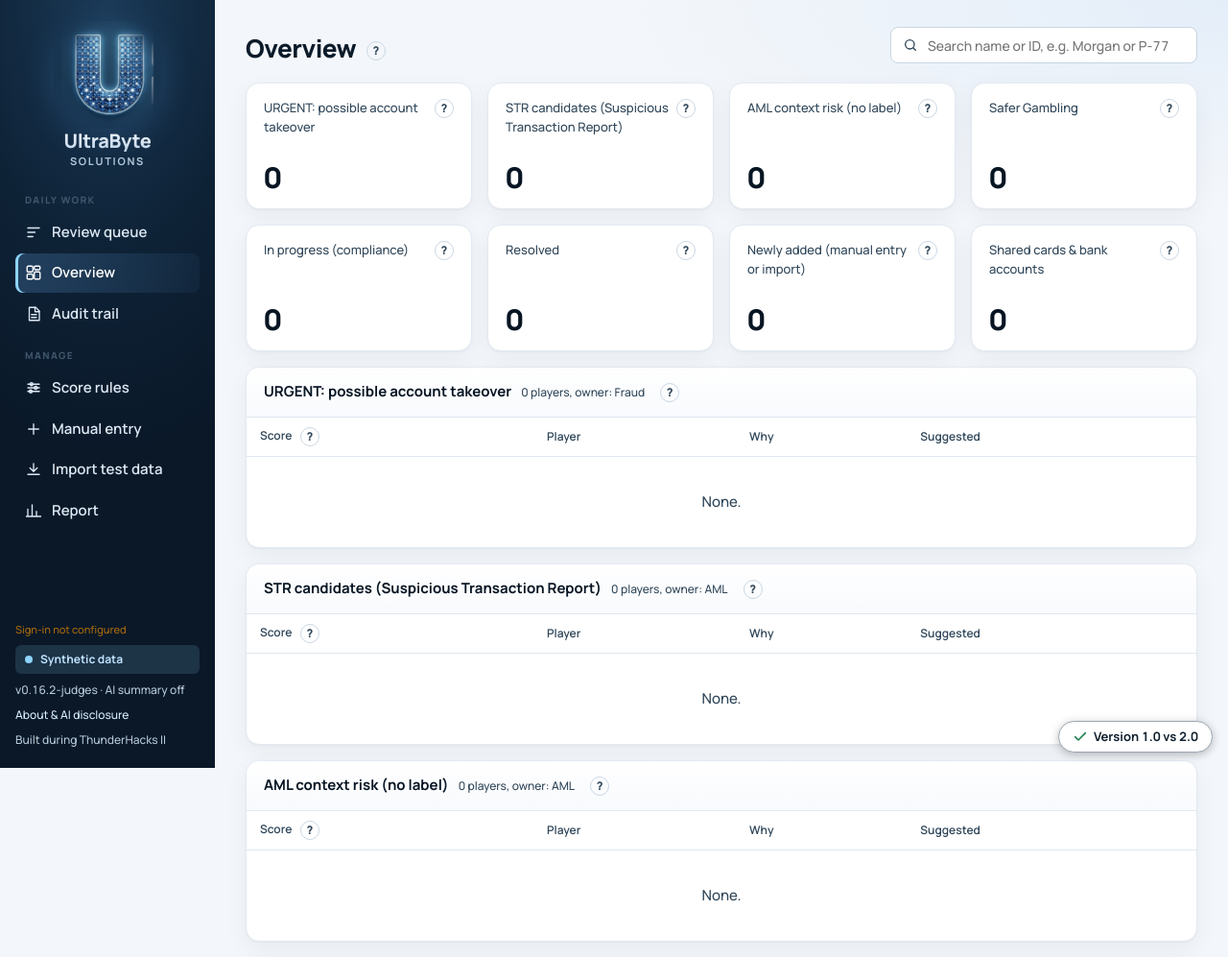
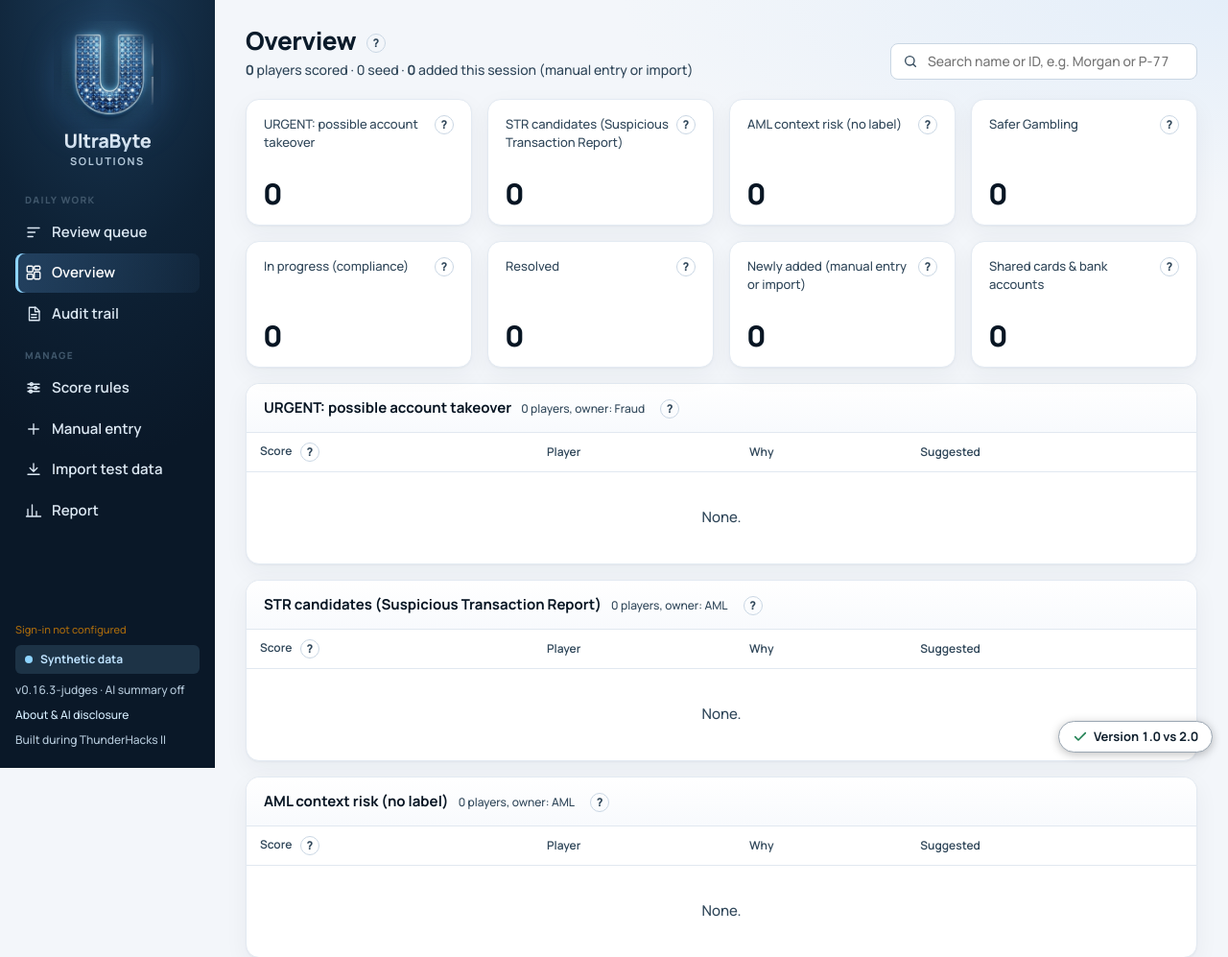
Before and after one commit to Setya78/ultrabyte-thunderhacks, a FastAPI app: page /dashboard in a window 1280 px wide. Shown: the top 997 px of the page at 96% size. Run offline with FastAPI, Linux system fonts and the light colour scheme; some libraries are stand-ins or nearby versions.

Commit message:
feat(overview): player total line so import is visibly counted; chore(version): v0.16.3-judges

```diff
--- a/app/main.py
+++ b/app/main.py
@@ -19,7 +19,7 @@ from app.scoring import engine
 from app.scoring import rules as RL
 
 BASE = Path(__file__).resolve().parent
-VERSION = "0.16.2-judges"
+VERSION = "0.16.3-judges"
 
 app = FastAPI(title="UltraByte Solutions", version=VERSION)
 app.mount("/static", StaticFiles(directory=BASE / "static"), name="static")
@@ -461,8 +461,10 @@ def dashboard(request: Request):
     for g in groups:
         for r, *_ in g["players"]:
             member.setdefault(r.player_id, []).append(g["short"])
+    # Owner 2026-10-16 11:19: show the player total so an import or manual entry is visibly counted during the demo.
+    added = sum(1 for r in rows if r.source != "seed")
     return templates.TemplateResponse(request, "dashboard.html", {"groups": groups, "decided": decided, "member": member,
-                                                                  "links": shared_links()})
+                                                                  "links": shared_links(), "total": len(rows), "added": added})
 
 
 def shared_links() -> list[dict]:
--- a/app/templates/dashboard.html
+++ b/app/templates/dashboard.html
@@ -5,7 +5,9 @@
 {% block content %}
 {# Owner 2026-10-15 18:53: explanations sit behind "?" (not under the numbers), and Overview gets the same search as the queue. #}
 <div class="head">
-  <div><h1>Overview {{ help('The same players as the review queue, sorted by the team that handles them: Fraud (URGENT), AML (STR candidates, AML context risk), Safer Gambling. One player can sit in two groups; the player ID is the person. Last 30 days.') }}</h1></div>
+  <div><h1>Overview {{ help('The same players as the review queue, sorted by the team that handles them: Fraud (URGENT), AML (STR candidates, AML context risk), Safer Gambling. One player can sit in two groups; the player ID is the person. Last 30 days.') }}</h1>
+    {# Owner 2026-10-16 11:19: player total on screen, so an import or manual entry is seen to add to it. #}
+    <p class="sub"><b id="total-players">{{ total }}</b> players scored &middot; {{ total - added }} seed &middot; <b>{{ added }}</b> added this session (manual entry or import)</p></div>
   <div class="tools">
     <label class="search"><svg viewBox="0 0 24 24"><circle cx="11" cy="11" r="7"/><path d="M20 20l-4-4"/></svg><input id="osearch" type="search" placeholder="Search name or ID, e.g. Morgan or P-7730" autocomplete="off" aria-label="Search Overview by name or player ID"></label>
   </div>
```
Also changed, not shown: BUILD-LOG.md (+3 -0 lines).
